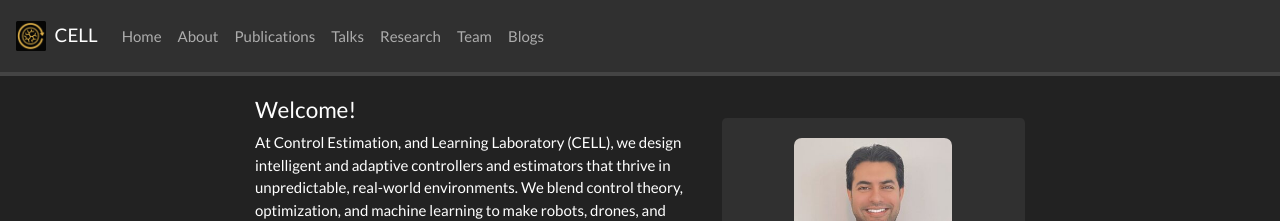
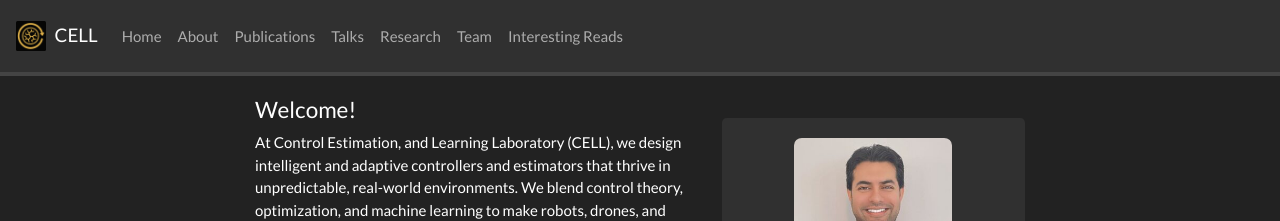
Before and after one commit to estimation-control-learning-laboratory/estimation-control-learning-laboratory.github.io, a Jekyll site: the page built from _pages/home.md, in a window 1280 px wide. Shown: the top 221 px of the page. Built offline with Jekyll 4.4.1, drawn with Linux system fonts in a browser that asks for light colours; nearby versions of some CDN libraries; a style sheet for code colours, icons or effects is not loaded.

Commit message:
Nav: allow custom labels and show 'Interesting Reads' for blogs

```diff
--- a/_config.yml
+++ b/_config.yml
@@ -32,6 +32,7 @@ nav_pages:
   - name: research
   - name: team
   - name: blogs
+    label: "Interesting Reads"
 
 include:
   - .htaccess
--- a/_includes/header.html
+++ b/_includes/header.html
@@ -17,7 +17,9 @@ height="0" width="0" style="display:none;visibility:hidden"></iframe></noscript>
             <a class="nav-item nav-link" href="{{ site.url }}{{ site.baseurl }}/">Home</a>
             {% for page in site.nav_pages %}
                 {% if page.name != "software" %}
-                    <a class="nav-item nav-link" href="{{ site.url }}{{ site.baseurl }}/{{page.name}}">{{page.name | capitalize }}</a>
+                    <a class="nav-item nav-link" href="{{ site.url }}{{ site.baseurl }}/{{page.name}}">
+                        {% if page.label %}{{ page.label }}{% else %}{{ page.name | capitalize }}{% endif %}
+                    </a>
                 {% endif %}
             {% endfor %}
         </div>
```
